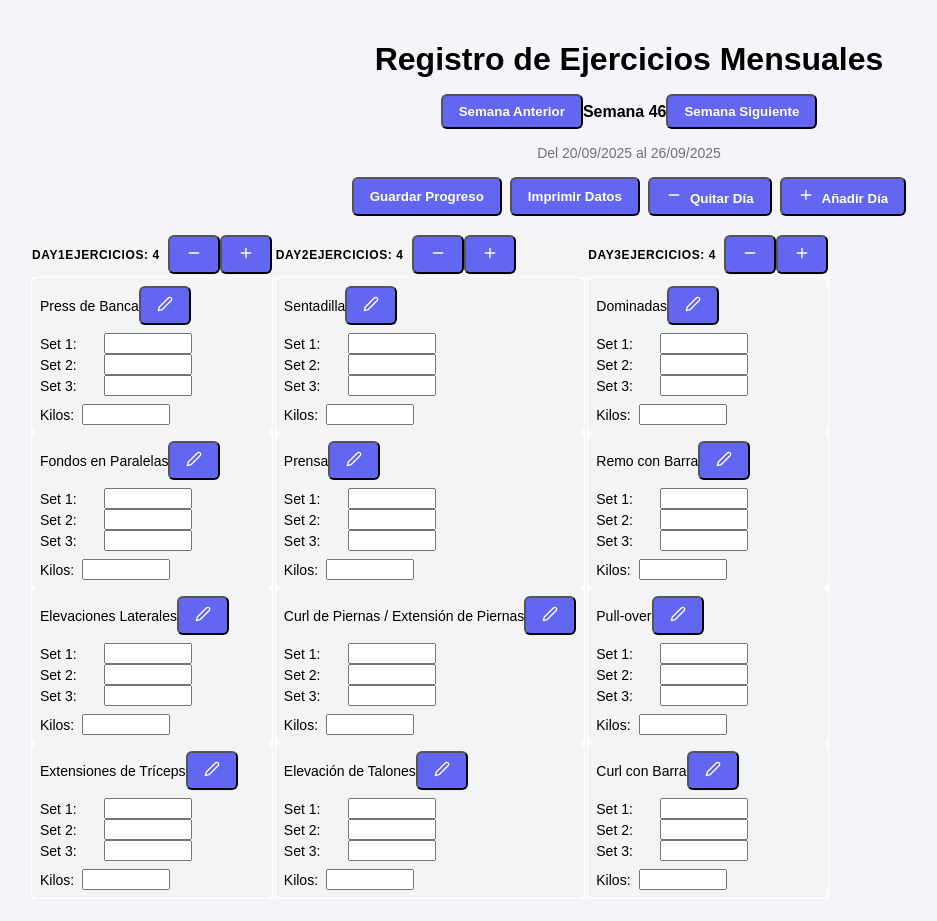
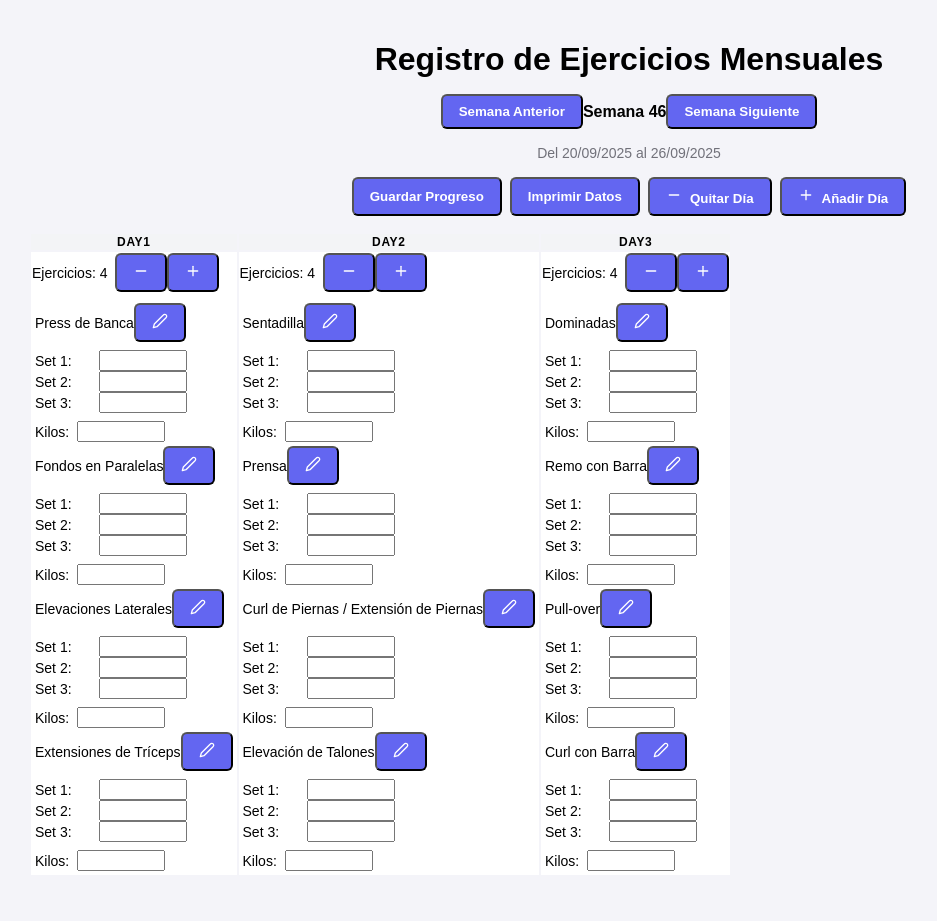
Before and after one commit to davicho7777/gym_tracker_react, a React (Create React App) app: page / in a window 1280 px wide. Shown: the whole page, without its empty margins (11-948 px from the left). After the commit the page ends 897 px from the top, so only its background shows below. Built offline with nearby package versions, Linux system fonts and the light colour scheme.

Commit message:
Update WorkoutTracker.js

```diff
--- a/src/pages/WorkoutTracker.js
+++ b/src/pages/WorkoutTracker.js
@@ -145,57 +145,61 @@ export default function WorkoutTracker() {
   }
 
   function handlePrint() {
-    let printContent = '<html><head><title>Datos Guardados</title></head><body>'
-    printContent += `<h1>Datos Guardados</h1>`
+    let printContent = '<html><head><title>Datos Guardados</title></head><body>';
+    printContent += `<h1>Datos Guardados</h1>`;
 
-    // Recorre todas las semanas almacenadas en el localStorage
-    const savedWeeks = []
+    const savedWeeks = [];
+
+    // Iterar a través de las semanas hasta la semana actual
     for (let week = 1; week <= getCurrentWeek(); week++) {
-      let weekHasData = false
-      let weekContent = `<h2>Semana ${week}</h2>`
+      let weekHasData = false;
+      let weekContent = `<h2>Semana ${week} (${getWeekDates(week)})</h2>`;
 
+      // Verificar si la semana existe en "exercises"
       if (exercises[week]) {
+        // Iterar a través de los días en la semana
         Object.keys(exercises[week]).forEach(day => {
-          let dayHasData = false
-          let dayContent = `<h3>${day}</h3>`
+          // Verificar si el día existe y tiene datos
+          if (exercises[week][day]) {
+            let dayHasData = false;
+            let dayContent = `<h3>${day}</h3>`;
 
             exercises[week][day].forEach((exercise, index) => {
               const reps = [1, 2, 3].map(set =>
                 localStorage.getItem(`reps-${week}-${day}-${index}-set${set}`) || '0'
-            )
-            const kilos = localStorage.getItem(`number-${week}-${day}-${index}`) || ''
+              );
+              const kilos = localStorage.getItem(`number-${week}-${day}-${index}`) || '0';
 
-            if (reps.some(rep => rep !== '0') || kilos) {
-              dayHasData = true
+              if (reps.some(rep => rep !== '0') || kilos !== '0') {
+                dayHasData = true;
                 dayContent += `<p>${getExerciseName(day, index)}:<br>
                   Repeticiones: Set 1: ${reps[0]}, Set 2: ${reps[1]}, Set 3: ${reps[2]} <br>
-                Kilos: ${kilos}</p>`
+                  Kilos: ${kilos}</p>`;
               }
-          })
+            });
 
             if (dayHasData) {
-            weekHasData = true
-            weekContent += dayContent
+              weekHasData = true;
+              weekContent += dayContent;
             }
-        })
+          }
+        });
       }
 
       if (weekHasData) {
-        savedWeeks.push(week) // Guarda la semana con datos
-        printContent += weekContent
+        savedWeeks.push(week);
+        printContent += weekContent;
       }
     }
 
-    // Si hay semanas con datos, imprime el contenido
     if (savedWeeks.length > 0) {
-      printContent += '</body></html>'
-
-      const printWindow = window.open('', '', 'width=800,height=600')
-      printWindow.document.write(printContent)
-      printWindow.document.close()
-      printWindow.print()
+      printContent += '</body></html>';
+      const printWindow = window.open('', '', 'width=800,height=600');
+      printWindow.document.write(printContent);
+      printWindow.document.close();
+      printWindow.print();
     } else {
-      alert('No hay datos guardados para imprimir.')
+      alert('No hay datos guardados para imprimir.');
     }
   }
 
@@ -264,11 +268,17 @@ export default function WorkoutTracker() {
         <TableHeader>
           <TableRow>
             {Object.keys(exercises[currentWeek] || {}).map(day => (
-              <TableHead key={day}>
-                <div className="flex justify-between items-center">
-                  <span>{day}</span>
+              <TableHead key={day}>{day}</TableHead>
+            ))}
+        </TableRow>
+        </TableHeader>
+        <TableBody>
+          <TableRow>
+            {Object.keys(exercises[currentWeek] || {}).map(day => (
+              <TableCell key={day}>
+                <div className="flex justify-between items-center mb-2">
+                  <span className="mr-2">Ejercicios: {exercises[currentWeek][day].length}</span>
                   <div className="flex items-center">
-                    <span className="mr-2">Ejercicios: {exercises[currentWeek][day].length}</span>
                     <Button size="icon" variant="outline" onClick={() => handleExerciseCountChange(day, exercises[currentWeek][day].length - 1)}>
                       <Minus className="h-4 w-4" />
                     </Button>
@@ -277,18 +287,13 @@ export default function WorkoutTracker() {
                     </Button>
                   </div>
                 </div>
-              </TableHead>
-            ))}
-          </TableRow>
-        </TableHeader>
+                <Table>
                   <TableBody>
-          <TableRow>
-            {Object.keys(exercises[currentWeek] || {}).map(day => (
-              <TableCell key={day}>
                     {exercises[currentWeek][day].map((exercise, index) => (
-                  <div key={`${day}-${index}`} className="mb-6 p-2 bg-gray-100 rounded">
+                      <TableRow key={`${day}-${index}`}>
+                        <TableCell>
                           <div className="flex items-center justify-between mb-2">
-                      {editingExercise.day === day && editingExercise.index === index ? (
+                            {editingExercise.day === day && editingExercise.index === index? (
                               <>
                                 <Input
                                   value={newExerciseName}
@@ -322,15 +327,18 @@ export default function WorkoutTracker() {
                             ))}
                           </div>
                           <div className="mt-2 flex items-center justify-between">
-                      <label htmlFor={`number-${currentWeek}-${day}-${index}`} className="mr-2">Kilos:</label>
+                            <span className="mr-2" htmlFor={`number-${currentWeek}-${day}-${index}`}>Kilos:</span>
                             <Input
                               type="number"
                               id={`number-${currentWeek}-${day}-${index}`}
                               className="w-20"
                             />
                           </div>
-                  </div>
+                        </TableCell>
+                      </TableRow>
                     ))}
+                  </TableBody>
+                </Table>
               </TableCell>
             ))}
           </TableRow>
```
Lines whose indentation alone changed are shown as unchanged.
